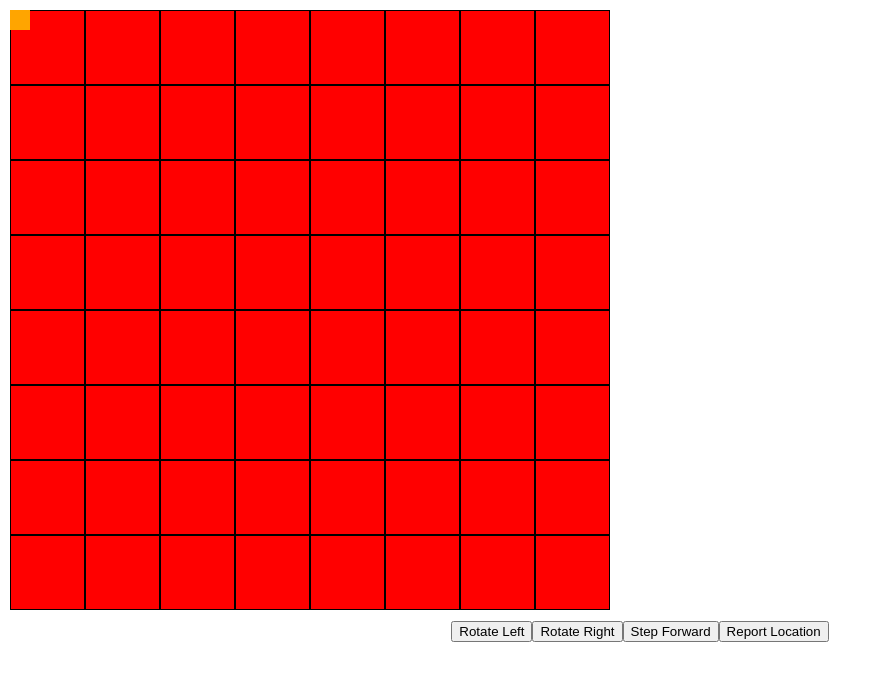
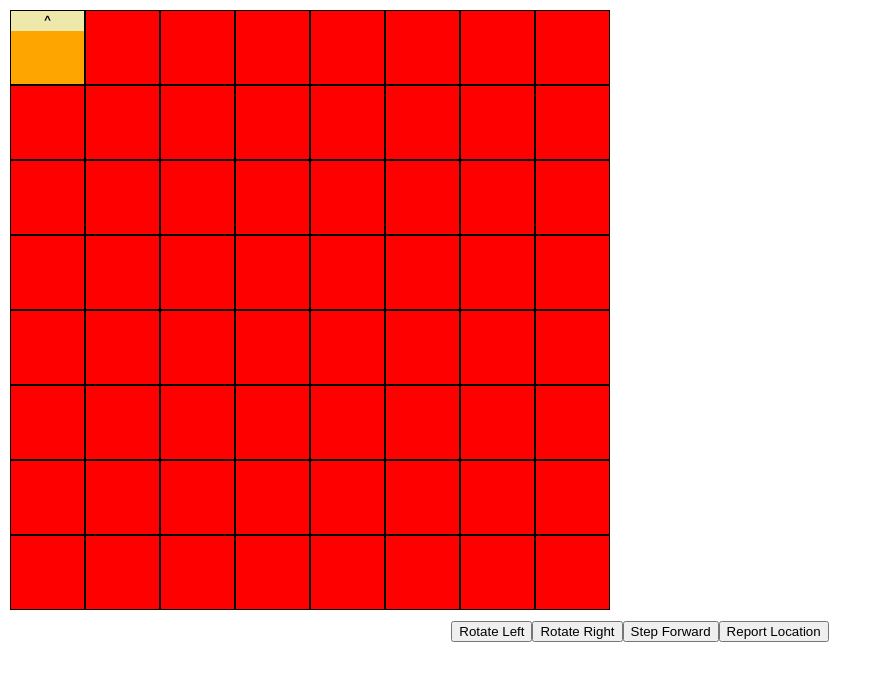
Before and after one commit to DtheC/Pawn-Movement, a React (Create React App) app: page / in a window 1280 px wide. Shown: the top 680 px of the page, without its empty margins (0-882 px from the left). Built offline with nearby package versions, Linux system fonts and the light colour scheme.

Commit message:
Basic implementation of movement

```diff
--- a/src/components/ChessBoard/ChessBoard.css
+++ b/src/components/ChessBoard/ChessBoard.css
@@ -1,5 +1,4 @@
 .chess-game-container {
-  position: relative;
   display: grid;
   gap: 0px 0px;
   width: 100%;
@@ -7,11 +6,3 @@
 
   background-color: red;
 }
-
-.chess-game-cell {
-  width: 100%;
-  aspect-ratio: 1;
-
-  box-sizing: border-box;
-  border: 1px solid black;
-}
--- a/src/components/ChessBoard/ChessBoard.tsx
+++ b/src/components/ChessBoard/ChessBoard.tsx
@@ -1,18 +1,22 @@
 import ChessPlayer from "../ChessPlayer/ChessPlayer";
-import { ChessCell } from "../interfaces";
+import { ChessCellData, PlayerDirection } from "../interfaces";
 import "./ChessBoard.css";
+import ChessCell from "./ChessCell";
 
-const ChessBoard = ({
+export default function ChessBoard({
   cellData,
+  playerDirection
 }: {
-  className: string;
-  cellData: ChessCell[][];
-}) => {
-  // TODO: remove hardcoding of 8
-  const gridColumns = "1fr ".repeat(8);
+  cellData: ChessCellData[][];
+  playerDirection: PlayerDirection
+}) {
+  // Set count of columns based on length of row
+  const gridColumns = "1fr ".repeat(cellData[0] ? cellData[0].length : 1);
 
   const cells = cellData.map((col, colIndex) =>
-    col.map((row, rowIndex) => <div className={`chess-game-cell`}></div>)
+    col.map((rowCell, rowIndex) => (
+      <ChessCell key={`${colIndex}-${rowIndex}`} chessCellData={rowCell} playerDirection={playerDirection} />
+    ))
   );
 
   return (
@@ -21,10 +25,6 @@ const ChessBoard = ({
       style={{ gridTemplateColumns: gridColumns }}
     >
       {cells}
-
-      <ChessPlayer />
     </div>
   );
-};
-
-export default ChessBoard;
+}
--- /dev/null
+++ b/src/components/ChessBoard/ChessCell.css
@@ -0,0 +1,11 @@
+.chess-game-cell {
+  width: 100%;
+  aspect-ratio: 1;
+
+  box-sizing: border-box;
+  border: 1px solid black;
+}
+
+.chess-game-cell.active {
+  background-color: teal;
+}
--- /dev/null
+++ b/src/components/ChessBoard/ChessCell.tsx
@@ -0,0 +1,16 @@
+import ChessPlayer from "../ChessPlayer/ChessPlayer";
+import { ChessCellData, PlayerDirection } from "../interfaces";
+import "./ChessCell.css";
+
+export default function ChessCell({
+  chessCellData,
+  playerDirection
+}: {
+  chessCellData: ChessCellData; playerDirection: PlayerDirection
+}) {
+  return (
+    <div className={`chess-game-cell ${chessCellData.active ? "active" : ""}`}>
+      {chessCellData.active && <ChessPlayer direction={playerDirection} />}
+    </div>
+  );
+}
--- a/src/components/ChessControls.tsx
+++ b/src/components/ChessControls.tsx
@@ -1,12 +1,23 @@
-const ChessControls = () => {
+
+interface Props {
+  handleRotateLeft: () => void;
+  handleRotateRight: () => void;
+  handleStepForward: () => void;
+  handleReportLocation: () => void;
+}
+
+export default function ChessControls({
+  handleRotateLeft,
+  handleRotateRight,
+  handleStepForward,
+  handleReportLocation,
+}: Props) {
   return (
     <div className="controls-container">
-      <button>Rotate Left</button>
-      <button>Rotate Right</button>
-      <button>Step Forward</button>
-      <button>Report Location</button>
+      <button onClick={handleRotateLeft}>Rotate Left</button>
+      <button onClick={handleRotateRight}>Rotate Right</button>
+      <button onClick={handleStepForward}>Step Forward</button>
+      <button onClick={handleReportLocation}>Report Location</button>
     </div>
   );
-};
-
-export default ChessControls;
+}
--- a/src/components/ChessGame.tsx
+++ b/src/components/ChessGame.tsx
@@ -1,23 +1,102 @@
-import { ChessCell } from "./interfaces";
+import {
+  DirNorth,
+  DirWest,
+  DirSouth,
+  DirEast,
+  PlayerDirection,
+} from "./interfaces";
 import { generateBasicData } from "../helpers";
 import "./ChessGame.css";
 import ChessBoard from "./ChessBoard/ChessBoard";
 import ChessControls from "./ChessControls";
+import { useEffect, useState } from "react";
 
-const ChessGame = () => {
-  const cellData: ChessCell[][] = generateBasicData();
+export default function ChessGame() {
+  const [cellData, setCellData] = useState(generateBasicData());
+  const [playerCoordinates, setPlayerCoordinates] = useState({ x: 0, y: 0 });
+  const [playerDirection, setPlayerDirection] = useState(DirNorth);
+
+  function handleRotateLeft() {
+    let newDirection: PlayerDirection | undefined;
+    switch (playerDirection) {
+      case DirNorth:
+        newDirection = DirWest;
+        break;
+      case DirWest:
+        newDirection = DirSouth;
+        break;
+      case DirSouth:
+        newDirection = DirEast;
+        break;
+      case DirEast:
+        newDirection = DirNorth;
+        break;
+    }
+    if (!newDirection) return;
+    setDirection(newDirection);
+  }
+
+  function handleRotateRight() {
+    let newDirection: PlayerDirection | undefined;
+    switch (playerDirection) {
+      case DirNorth:
+        newDirection = DirEast;
+        break;
+      case DirEast:
+        newDirection = DirSouth;
+        break;
+      case DirSouth:
+        newDirection = DirWest;
+        break;
+      case DirWest:
+        newDirection = DirNorth;
+        break;
+    }
+    if (!newDirection) return;
+    setDirection(newDirection);
+  }
+
+  function setDirection(newDirection: PlayerDirection) {
+    setPlayerDirection(newDirection);
+  }
+
+  function handleStepForward() {
+    setPlayerCoordinates({
+      x: playerCoordinates.x + playerDirection.x,
+      y: playerCoordinates.y + playerDirection.y,
+    });
+    // TODO: Constrain to stop falling off edges
+  }
+
+  function handleReportLocation() {}
+
+  useEffect(() => {
+    const newCellData = cellData.map((col) =>
+      col.map((row) => {
+        return {
+          ...row,
+          active: false,
+        };
+      })
+    );
+    newCellData[playerCoordinates.y][playerCoordinates.x].active = true;
+    setCellData(newCellData);
+  }, [playerCoordinates, playerDirection]);
 
   return (
     <div>
       <div className="chess-board">
-        <ChessBoard className="chess-board" cellData={cellData} />
+        <ChessBoard cellData={cellData} playerDirection={playerDirection} />
       </div>
 
       <div className="chess-controls">
-        <ChessControls />
+        <ChessControls
+          handleRotateLeft={handleRotateLeft}
+          handleRotateRight={handleRotateRight}
+          handleStepForward={handleStepForward}
+          handleReportLocation={handleReportLocation}
+        />
       </div>
     </div>
   );
-};
-
-export default ChessGame;
+}
--- a/src/components/ChessPlayer/ChessPlayer.css
+++ b/src/components/ChessPlayer/ChessPlayer.css
@@ -1,6 +1,18 @@
 .player-container {
-  position: absolute;
-  width: 20px;
-  height: 20px;
+  position: relative;
+  width: 100%;
+  height: 100%;
   background-color: orange;
 }
+
+.player-arrow-container {
+  position: absolute;
+  width: 100%;
+  height: 100%;
+}
+
+.player-arrow {
+  width: 100%;
+  height: 20px;
+  background-color: palegoldenrod;
+}
--- a/src/components/ChessPlayer/ChessPlayer.tsx
+++ b/src/components/ChessPlayer/ChessPlayer.tsx
@@ -1,7 +1,46 @@
-import './ChessPlayer.css';
+import { dir } from "console";
+import {
+  DirEast,
+  DirNorth,
+  DirSouth,
+  DirWest,
+  PlayerDirection,
+} from "../interfaces";
+import "./ChessPlayer.css";
+import { useEffect, useState } from "react";
 
-const ChessPlayer = () => {
-  return <div className="player-container"></div>;
-};
+export default function ChessPlayer({
+  direction,
+}: {
+  direction: PlayerDirection;
+}) {
+  const [rotationValue, setRotationValue] = useState(0);
 
-export default ChessPlayer;
+  useEffect(() => {
+    switch (direction) {
+      case DirNorth:
+        setRotationValue(0);
+        break;
+      case DirEast:
+        setRotationValue(90);
+        break;
+      case DirSouth:
+        setRotationValue(180);
+        break;
+      case DirWest:
+        setRotationValue(-90);
+        break;
+    }
+  }, [direction]);
+
+  return (
+    <div className="player-container">
+      <div
+        className="player-arrow-container"
+        style={{ transform: `rotate(${rotationValue}deg)` }}
+      >
+        <div className="player-arrow"> ^ </div>
+      </div>
+    </div>
+  );
+}
--- a/src/components/interfaces.ts
+++ b/src/components/interfaces.ts
@@ -1,5 +1,15 @@
-export interface ChessCell {
-  x: number,
-  y: number,
+export interface ChessCellData {
+  x: number;
+  y: number;
   active: boolean;
 }
+
+export interface PlayerDirection {
+  x: number;
+  y: number;
+}
+
+export const DirNorth: PlayerDirection = { x: 0, y: -1 };
+export const DirSouth: PlayerDirection = { x: 0, y: 1 };
+export const DirEast: PlayerDirection = { x: 1, y: 0 };
+export const DirWest: PlayerDirection = { x: -1, y: 0 };
--- a/src/helpers.ts
+++ b/src/helpers.ts
@@ -1,17 +1,17 @@
-import { ChessCell } from "./components/interfaces";
+import { ChessCellData } from "./components/interfaces";
 
 export function generateBasicData() {
-  const data: ChessCell[][] = [];
+  const data: ChessCellData[][] = [];
   // each top level row is a column in the y axis
   // each array inside is a line in the x cartesian plane
   // e.g. data[0][2] is x: 2, y: 0
 
 
-  // TODO: Move these values to separate file so not hardcoded
+  // TODO: Move these 8 values to separate file so not hardcoded
   for (let y = 0; y < 8; y++) {
     const row = [];
     for (let x = 0; x < 8; x++) {
-      row.push({ x, y, active: false });
+      row.push({ x, y, active: y === 0 && x === 0 });
     }
     data.push(row);
   }
```
